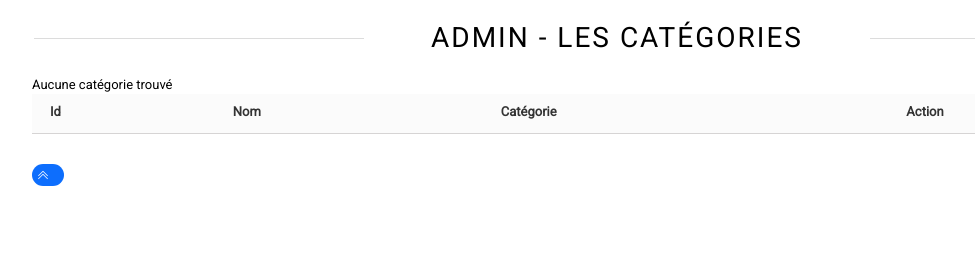
After one commit to bblancho/narguifive, a Symfony app: template templates/admin/categorie/liste.html.twig in a window 1280 px wide. The commit adds this page. Shown: the top 256 px of the page, without its empty margins (23-998 px from the left). Run offline with Twig, Linux system fonts and the light colour scheme; the template is opened without the code that fills it, so the values that code supplies are empty; some libraries are stand-ins or nearby versions; some web fonts are replaced.

Commit message:
feature-<crud admin categorie

```diff
--- a/src/Controller/Admin/CategoryCrudController.php
+++ b/src/Controller/Admin/CategoryCrudController.php
@@ -3,10 +3,7 @@
 namespace App\Controller\Admin;
 
 use App\Entity\Product\Category;
-use App\Controller\Admin\Field\VichImageField;
-use Vich\UploaderBundle\Form\Type\VichFileType;
 use EasyCorp\Bundle\EasyAdminBundle\Config\Crud;
-use EasyCorp\Bundle\EasyAdminBundle\Field\Field;
 use Vich\UploaderBundle\Form\Type\VichImageType;
 use EasyCorp\Bundle\EasyAdminBundle\Config\Action;
 use EasyCorp\Bundle\EasyAdminBundle\Config\Actions;
--- a/src/Controller/Admin/SousCategorieController.php
+++ b/src/Controller/Admin/SousCategorieController.php
@@ -100,12 +100,12 @@ class SousCategorieController extends AbstractController
 
             $em = $this->doctrine->getManager() ;
 
+            $slugNom = $this->slugger->slug( strtolower( $form->get('nom')->getData() ) ) ;
+            $sousCategorie->setSlug($slugNom);
+
             // Création d'une nouvelle sous-categorie
             if( $id == 0 ){
-                $slugNom = $this->slugger->slug( strtolower( $form->get('nom')->getData() ) ) ;
-                $sousCategorie->setSlug($slugNom);
                 $message = "La sous-catégorie ".$sousCategorie->getNom()." a bien été créée avec succès." ;
-
                 $em->persist($sousCategorie);
 
             } else{
--- a/src/Entity/Product/Category.php
+++ b/src/Entity/Product/Category.php
@@ -48,7 +48,6 @@ class Category
 
     /**
      * @ORM\Column(type="string", length=255, nullable=false, unique=false)
-     * @Assert\NotBlank(message="Veuillez renseigner ce champ.")
      * @Assert\Length(min=2, minMessage="Votre texte doit faire au minimum  2 caractères.")
      */
     private $slug;
@@ -74,7 +73,6 @@ class Category
      * @Vich\UploadableField(mapping="category_images", fileNameProperty="image")
      * @Assert\File(
      *     maxSize = "2M",
-     *     mimeTypes = {"image/png", "image/jpeg", "image/jpg"},
      *     mimeTypesMessage = "Veuillez sélectionner une image valide"
      * )
      * @var File|null
--- a/src/Repository/ProductRepository.php
+++ b/src/Repository/ProductRepository.php
@@ -141,7 +141,6 @@ class ProductRepository extends ServiceEntityRepository
      */
     public function countTotalProduct()
     {
-
         return $this->createQueryBuilder('p')
             ->select( " COUNT(p.id) " )
             ->getQuery()
--- a/src/Service/Search.php
+++ b/src/Service/Search.php
@@ -4,7 +4,8 @@ namespace App\Service;
 
 use App\Entity\Product\Category;
 
-class Search{
+class Search
+{
     /**
      * Undocumented variable
      *
--- a/templates/admin/admin.html.twig
+++ b/templates/admin/admin.html.twig
@@ -17,7 +17,8 @@
 
         {# start button new #}
 		<div class="mb-2 mt-1">
-			<a href="{{ path('admin_categorie_edit') }}" class="btn btn-primary btn-lg">{{ 'Créer une catégorie' | trans | capitalize }}</a>
+            <a href="{{ path('admin_categorie') }}" class="btn btn-info btn-lg">{{ 'Toute les catégories' | trans | capitalize }}</a>
+			<a href="{{ path('admin_categorie_edit') }}" class="btn btn-info btn-lg">{{ 'Créer une catégorie' | trans | capitalize }}</a>
             <a href="{{ path('admin_sousCat') }}" class="btn btn-primary btn-lg">{{ 'Les sous-catégories' | trans | capitalize }}</a>
             <a href="{{ path('admin_souCat_edit') }}" class="btn btn-primary btn-lg">{{ 'Créer une sous-catégorie' | trans | capitalize }}</a>
             <a href="{{ path('admin_categorie_edit') }}" class="btn btn-primary btn-lg">{{ 'Ajouter un transporteur' | trans | capitalize }}</a>
--- a/templates/admin/categorie/ajout.html.twig
+++ b/templates/admin/categorie/ajout.html.twig
@@ -14,8 +14,6 @@
 		<div class="title-block">
 			<h1 class="text-center title-custom"> {{ categorie.id > 0 ? categorie.nom  : 'Nouvelle catégorie' }} </h1>
 		</div>
-
-		{% set urlImg = categorie.imageCate %}
 
 		{{ form_start(form) }}
 
@@ -38,7 +36,7 @@
 							<label class="col-3"> Image de la catégorie </label>
 
 							<div class="col-9">
-								<img  style="width:200px" class="card-img-top" src="{{ asset('/assets/images/categories/'~urlImg)  }}" alt="{{ categorie.nom }}">
+								<img  style="width:200px" class="card-img-top" src="{{ asset('/assets/images/categories/' ~ categorie.imageCate)  }}" alt="{{ categorie.nom }}">
 							</div>
 						</div>
 					</div>
--- /dev/null
+++ b/templates/admin/categorie/liste.html.twig
@@ -0,0 +1,92 @@
+{% extends 'base.html.twig' %}
+
+{% block title %}
+	Nargui Five 93 - Admin - Sous Catégorie
+{% endblock %}
+
+{% block body %}
+<div class="container">
+
+    <div class="title-block">
+        <h1 class="text-center title-custom"> Admin - Les catégories </h1>
+    </div>
+
+    <table class="table table-hover">
+
+        <thead>
+            <tr>
+                <th scope="col"> Id </th>
+                <th scope="col"> Nom </th>
+                <th scope="col"> Catégorie </th>
+                <th scope="col"> Action </th>
+            </tr>
+        </thead>
+
+        <tbody>
+            {% for item in categorie %}
+            <tr>
+                <th scope="row"> {{ item.id }} </th>
+                <td>{{ item.nom }}</td>
+                <td>
+                    <a class="btn btn-primary btn-sm " href="#">
+                        {{ item.nom }}
+                    </a>
+                </td>
+                <td>
+                    <div>
+                        <a href="{{ path('admin_categorie_edit', {'id': item.id}) }}" class="btn btn-primary btn-sm">
+                            <i class="bi bi-pencil"> MOdifier </i>
+                        </a>
+                        <a name="delete" data-href="{{ path('admin_categorie_delete', {'id': item.id}) }}" class="btn btn-danger btn-sm">
+                            <i class="bi bi-trash"> Supprimer </i>
+                        </a>
+                    </div>
+                </td>
+            </tr>
+            {% else %}
+                Aucune catégorie trouvé
+            {% endfor %}
+        </tbody>
+
+    </table>
+
+    {# display navigation #}
+	<div class="row">
+		<div class="col-sm-1 d-flex justify-content-start mb-3">
+			<a href="#">
+				<span class="badge rounded-pill bg-primary p-2">
+					<i class="bi bi-chevron-double-up"></i>
+				</span>
+			</a>
+		</div>
+		<div class="d-flex justify-content-center">
+			{{ knp_pagination_render(categorie, 'partials/_pagination.html.twig') }}
+		</div>
+	</div>
+	{# end display navigation #}
+	<br>
+</div>
+{% endblock %}
+
+{% block script %}
+<script type="text/javascript">
+    $(document).ready(function () {
+        $('a[name=delete]').on('click', async function () {
+            let url = $(this).attr('data-href');
+            let confirm = await window.confirm('Êtes-vous sûr(e) de vouloir supprimer cette catégorie ?');
+
+            if (! confirm) {
+                return false;
+            }
+
+            $.get(url).done(function (response, textStatus, xhr)
+                {
+                    window.location.reload();
+                }).fail(function () {
+                    // Fail
+                }
+            );
+        })
+    });
+</script>
+{% endblock %}
--- a/templates/base.html.twig
+++ b/templates/base.html.twig
@@ -63,7 +63,7 @@
 			{% include "partials/_footer.html.twig" %}
 		</main>
 
-		{# <script src="{{ asset('assets/js/bootstrap.bundle.js') }}"></script> #}
+		<script src="{{ asset('assets/js/bootstrap.bundle.js') }}"></script>
 		<!-- Bootstrap JS + jquery -->
 		<script src="https://ajax.googleapis.com/ajax/libs/jquery/3.6.0/jquery.min.js"></script>
 		<script src="https://cdn.jsdelivr.net/npm/bootstrap@4.5.3/dist/js/bootstrap.bundle.min.js" integrity="sha384-ho+j7jyWK8fNQe+A12Hb8AhRq26LrZ/JpcUGGOn+Y7RsweNrtN/tE3MoK7ZeZDyx" crossorigin="anonymous"></script>
```
Also changed, not shown: src/Controller/Admin/CategorieController.php (+28 -26 lines), src/Controller/Produit/OrderController.php (+4 -4 lines), src/Form/CategorieType.php (+5 -2 lines), src/Service/Carte/CarteService.php (+6 -3 lines), src/Service/Upload/UploadService.php (added, +34 -0 lines), public/assets/images/categories/1434575521898-6222269388f2f.jpg (added), public/assets/images/categories/282336-4056291646830-224298180-n-622227759a159.jpg (added), public/assets/images/categories/399491-john-legend-a-l-occasion-de-la-637x0-3-622227c30b9a2.jpg (added), public/assets/images/categories/etoile-moyenne-622639ba368f4.png (added), public/assets/images/categories/etoile-petite-62262a3deb352.png (added).
